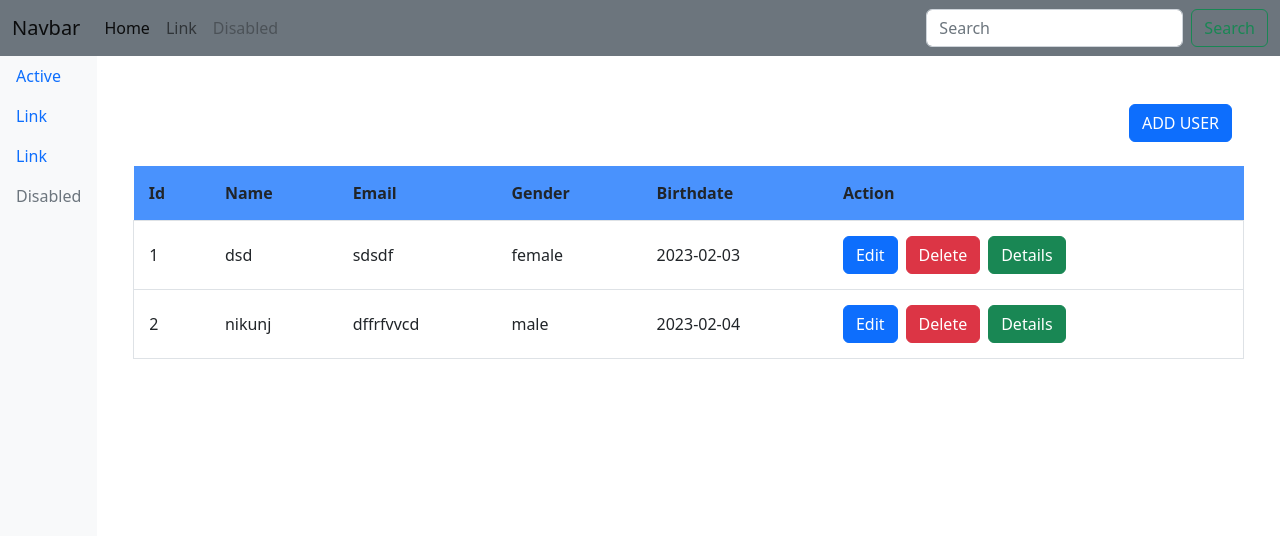
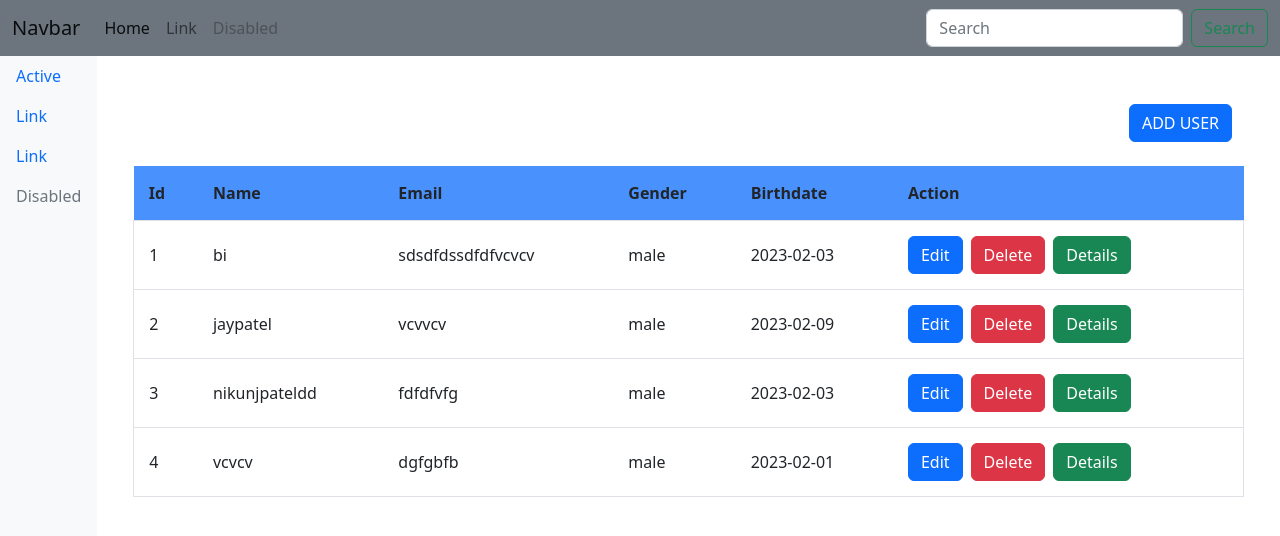
Before and after one commit to NikunjPatel-10/MVP-Pattern, an Angular app: page /user/list in a window 1280 px wide. Shown: the top 536 px of the page. Built offline with nearby package versions, Linux system fonts and the light colour scheme; data requests are answered from the project's data file.

Commit message:
feat:list

```diff
--- a/Database/db.json
+++ b/Database/db.json
@@ -2,21 +2,39 @@
   "userdata": [
     {
       "id": 1,
-      "name": "dsd",
+      "name": "bi",
       "address": "swd",
-      "mobileNo": "1323434",
-      "email": "sdsdf",
-      "gender": "female",
+      "mobileNo": "13234345",
+      "email": "sdsdfdssdfdfvcvcv",
+      "gender": "male",
       "birthDate": "2023-02-03"
     },
     {
       "id": 2,
-      "name": "nikunj",
-      "address": "ddd",
-      "mobileNo": "2133334",
-      "email": "dffrfvvcd",
+      "name": "jaypatel",
+      "address": "nandarkha",
+      "mobileNo": "8943843334",
+      "email": "vcvvcv",
       "gender": "male",
-      "birthDate": "2023-02-04"
+      "birthDate": "2023-02-09"
+    },
+    {
+      "id": 3,
+      "name": "nikunjpateldd",
+      "address": "vankal",
+      "mobileNo": "132434545",
+      "email": "fdfdfvfg",
+      "gender": "male",
+      "birthDate": "2023-02-03"
+    },
+    {
+      "id": 4,
+      "name": "vcvcv",
+      "address": "ddddd",
+      "mobileNo": "123243545",
+      "email": "dgfgbfb ",
+      "gender": "male",
+      "birthDate": "2023-02-01"
     }
   ]
 }
--- a/src/app/core/service/cdk-overlay.service.ts
+++ b/src/app/core/service/cdk-overlay.service.ts
@@ -21,8 +21,8 @@ export class CdkOverlayService {
     const portal = new ComponentPortal(component);
     const componentRef = this.overlayRef.attach(portal);
 
-    this.overlayRef.backdropClick().subscribe(()=>{ this.overlayRef.detach()
-    })
+    // this.overlayRef.backdropClick().subscribe(()=>{ this.overlayRef.detach()
+    // })
     return componentRef;
   }
 }
--- a/src/app/user/service/data-communication.service.ts
+++ b/src/app/user/service/data-communication.service.ts
@@ -4,12 +4,14 @@ import { user } from '../user.model';
 
 @Injectable()
 export class DataCommunicationService {
-  public editData:   BehaviorSubject <any>;
-  public updateData : Subject<user[]>;
-  public updateData$ : Observable<user[]>;
+  public userId:   BehaviorSubject <any>;
+  public userId$: Observable<any>
+  public updateData : Subject<any>;
+  public updateData$ : Observable<any>;
   // public editData$: Observable<any>
   constructor() {
-    this.editData = new BehaviorSubject(0);
+    this.userId = new BehaviorSubject('');
+    this.userId$ = this.userId.asObservable()
     this.updateData = new Subject();
     this.updateData$ = this.updateData.asObservable()
     // this.editData$ = this.editData.asObservable()
--- a/src/app/user/service/user-api.service.ts
+++ b/src/app/user/service/user-api.service.ts
@@ -51,9 +51,9 @@ export class UserApiService {
   }
 
 
-  public updateUserData(User:user ,id:number){
+  public updateUserData(User:user ,id:number):Observable<user>{
     const url = this.baseUrl + "userdata/" + id
-    return this.http.put(url,User)
+    return this.http.put<user>(url,User)
   }
 
 }
--- a/src/app/user/user-form-container/user-form-container.component.html
+++ b/src/app/user/user-form-container/user-form-container.component.html
@@ -1,6 +1,6 @@
 
 <app-user-form-presentation  (addUser)="saveUserData($event)"
-                              (editUser)="editUserData($event)"
+                              (userId)="editUserData($event)"
                               [editData]="editData"
                               (editUserData)="updateUserData($event)">
 
--- a/src/app/user/user-form-container/user-form-container.component.ts
+++ b/src/app/user/user-form-container/user-form-container.component.ts
@@ -1,5 +1,6 @@
-import { Component } from '@angular/core';
+import { Component, OnInit } from '@angular/core';
 import { Router } from '@angular/router';
+import { Observable } from 'rxjs';
 import { DataCommunicationService } from '../service/data-communication.service';
 import { UserApiService } from '../service/user-api.service';
 import { user } from '../user.model';
@@ -10,8 +11,10 @@ import { UserFormPresenterService } from './user-form-presenter/user-form-presen
   templateUrl: './user-form-container.component.html',
   styleUrls: ['./user-form-container.component.scss']
 })
-export class UserFormContainerComponent {
+export class UserFormContainerComponent implements OnInit{
   public editData: any
+  public updateData :any
+  public id:any
   /**
    *
    * @param user_api_service
@@ -21,36 +24,50 @@ export class UserFormContainerComponent {
 
   }
 
-
+ngOnInit(): void {
+  this.getData()
+}
 
   /**
    * to save userData in database
    * @param Data
    */
-  public saveUserData(Data: user) {
-
-    if (this.editData) {
-
-    }
-    this.user_api_service.postUserData(Data).subscribe((res: user) => {
+  public saveUserData(userForm: user) {
+    this.user_api_service.postUserData(userForm).subscribe((res: user) => {
       console.log(res);
       this.router.navigate(['/user/list'])
     })
 
   }
 
+  /**
+   * get userdata from the id
+   * @param id
+   */
   public editUserData(id: any) {
+    this.id = id
     this.user_api_service.getUserById(id).subscribe(res => {
       this.editData = res
       console.log(res);
+
     })
   }
 
+  /**
+   * to update the user data
+   * @param User
+   */
   public updateUserData(User: user) {
-    this.user_api_service.updateUserData(User, this.editData).subscribe((res) => { });
+    this.user_api_service.updateUserData(User, this.id).subscribe(() => {
+      this.getData()
+      this.router.navigate(['/user/list'])
+     });
 
+  }
+
+   getData(){
     this.user_api_service.getUserData().subscribe((updateData: user[]) => {
       this._dataCommunicationService.updateData.next(updateData)
     })
-  }
+   }
 }
--- a/src/app/user/user-form-container/user-form-presentation/user-form-presentation.component.html
+++ b/src/app/user/user-form-container/user-form-presentation/user-form-presentation.component.html
@@ -49,7 +49,7 @@
 
         </div>
         <div class="d-flex justify-content-center align-item-center ">
-            <button type="button" class="btn btn-primary me-3"  (click)="saveUser()">{{text}}</button>
+            <button type="button" class="btn btn-primary me-3"  (click)="saveUser()" [routerLink]="['/user/list']">Submit</button>
             <button type="button" class="btn btn-danger" (click)="cancelFormData()" [routerLink]="['/user/list']">Cancel</button>
         </div>
 
--- a/src/app/user/user-form-container/user-form-presentation/user-form-presentation.component.ts
+++ b/src/app/user/user-form-container/user-form-presentation/user-form-presentation.component.ts
@@ -18,7 +18,7 @@ export class UserFormPresentationComponent implements OnInit {
  */
 
   @Output() public addUser: EventEmitter<user>
-  @Output() public editUser: EventEmitter<user>
+  @Output() public userId: EventEmitter<user>
   @Output() public editUserData: EventEmitter<any>
 
   /**
@@ -29,6 +29,7 @@ export class UserFormPresentationComponent implements OnInit {
 
     if (res) {
       this._editData = res
+      debugger
       this.userForm.patchValue(this._editData)
     }
   }
@@ -52,12 +53,11 @@ public text :string = ''
   constructor(private _userFormPresenterService: UserFormPresenterService, private _cdkOverlayService: CdkOverlayService, public _dataCommunicationService: DataCommunicationService) {
     this.userForm = this._userFormPresenterService.buildForm()
     this.addUser = new EventEmitter();
-    this.editUser = new EventEmitter();
+    this.userId = new EventEmitter();
     this.editUserData = new EventEmitter()
 
 
-    console.log(this.editData);
-
+    console.log(this._editData);
   }
 
   ngOnInit(): void {
@@ -74,12 +74,12 @@ public text :string = ''
     /**
      * subscribe data from datacommunication service and send to the container component using output
      */
-    this._dataCommunicationService.editData.subscribe((res) => {
-      console.log(res);
-      if(res){
-        this.editUser.emit(res)
+    this._dataCommunicationService.userId$.subscribe((id) => {
+      console.log(id);
+      if(id){
+        this.userId.emit(id)
       }
-      this.text = (res)?'Submit': 'Update'
+
     })
 
 
@@ -90,6 +90,7 @@ public text :string = ''
   public saveUser() {
     this._userFormPresenterService.submitData(this.userForm);
     this._cdkOverlayService.overlayRef.detach()
+
   }
 
   /**
@@ -97,6 +98,7 @@ public text :string = ''
    */
   public cancelFormData() {
     this._cdkOverlayService.overlayRef.detach()
+    this._userFormPresenterService.onCancel()
   }
 
 
--- a/src/app/user/user-form-container/user-form-presenter/user-form-presenter.service.ts
+++ b/src/app/user/user-form-container/user-form-presenter/user-form-presenter.service.ts
@@ -1,6 +1,7 @@
 import { Injectable } from '@angular/core';
 import { FormBuilder, FormGroup, Validators } from '@angular/forms';
 import { Observable, Subject } from 'rxjs';
+import { DataCommunicationService } from '../../service/data-communication.service';
 import { user } from '../../user.model';
 
 @Injectable()
@@ -12,14 +13,17 @@ export class UserFormPresenterService {
    *
    * @param formBuilder
    */
-  constructor(private formBuilder: FormBuilder) {
+  constructor(private formBuilder: FormBuilder, public _dataCommunicationService: DataCommunicationService) {
     this.userData = new Subject();
     this.userData$ = this.userData.asObservable()
   }
 
 
-  // create a formbuilder for userForm
 
+  /**
+   * create a formbuilder for userForm
+   * @returns
+   */
   public buildForm(): FormGroup {
     return this.formBuilder.group({
       id: [''],
@@ -32,9 +36,19 @@ export class UserFormPresenterService {
     })
   }
 
-// for save userdata from presentation component
 
+  /**
+   * for save userdata from presentation component
+   */
   submitData(userData: FormGroup) {
     this.userData.next(userData.value)
+    this._dataCommunicationService.userId.next('')
+  }
+
+  /**
+   * to clear the data when form reset
+   */
+  onCancel() {
+    this._dataCommunicationService.userId.next('')
   }
 }
--- a/src/app/user/user-list-container/user-list-container.component.ts
+++ b/src/app/user/user-list-container/user-list-container.component.ts
@@ -17,7 +17,6 @@ export class UserListContainerComponent implements OnInit {
 
   ngOnInit(): void {
     this.userList$ = this.user_api_service.getUserData()
-
   }
 
 
--- a/src/app/user/user-list-container/user-list-presentation/user-list-presentation.component.ts
+++ b/src/app/user/user-list-container/user-list-presentation/user-list-presentation.component.ts
@@ -59,6 +59,7 @@ export class UserListPresentationComponent {
      */
     this._dataCommunicationService.updateData$.subscribe((res:user[])=>{
       this._userList = res
+      console.log(res);
     })
   }
 
--- a/src/app/user/user-list-container/user-list-presenter/user-list-presenter.service.ts
+++ b/src/app/user/user-list-container/user-list-presenter/user-list-presenter.service.ts
@@ -8,7 +8,7 @@ import { UserFormContainerComponent } from '../../user-form-container/user-form-
 export class UserListPresenterService {
   public deleteData: Subject<number>
   public deleteData$: Observable<number>
-  constructor(private dataCommunication:DataCommunicationService) {
+  constructor(private dataCommunication: DataCommunicationService) {
     this.deleteData = new Subject(),
       this.deleteData$ = this.deleteData.asObservable()
   }
@@ -18,10 +18,15 @@ export class UserListPresenterService {
    *to delete userlist using subject and pass to presentation component
    * @param id
    */
-deleteUserList(id:number){
-this.deleteData.next(id)
+  deleteUserList(id: number) {
+    this.deleteData.next(id)
+  }
+
+  /**
+   *
+   * @param id
+   */
+  editUser(id: number) {
+    this.dataCommunication.userId.next(id)
+  }
 }
-editUser(id:number){
-this.dataCommunication.editData.next(id)
-}
-}
```
